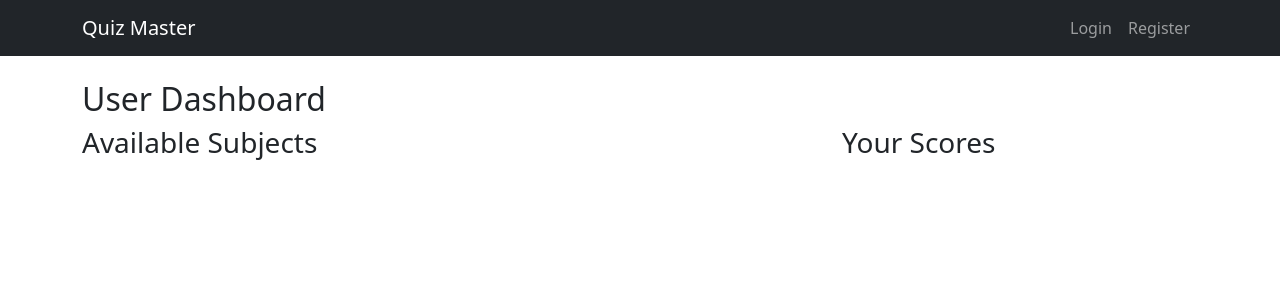
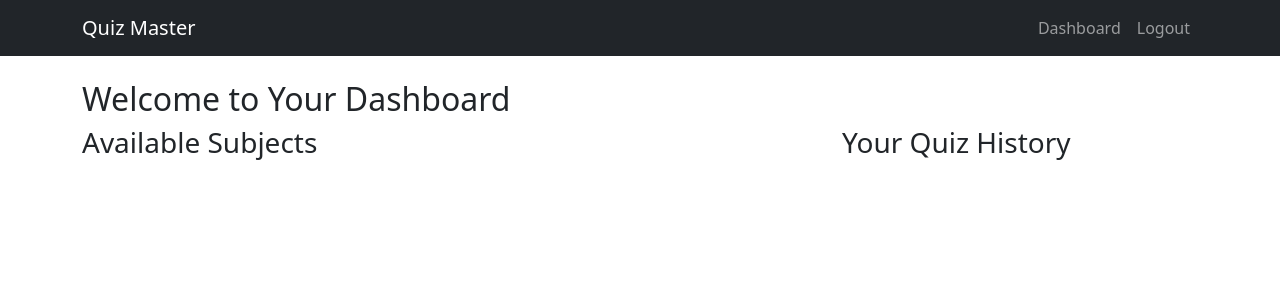
Before and after one commit to 22f1000828/quiz_master_22f1000828, a Flask app: page /user/dashboard in a window 1280 px wide. Shown: the top 300 px of the page. Run offline with Flask 3, Linux system fonts and the light colour scheme; the visitor is signed in with stand-in values (Sample User, id 1).

Commit message:
Assistant checkpoint: Updated templates for user registration and quiz access
Assistant generated file changes:
- templates/index.html: Create base template with navigation
- templates/user/dashboard.html: Update user dashboard to show available quizzes

---

User prompt:

apart form admin all suer are normal that can regsiter and able to see quizes and attempt those make this apge

Replit-Commit-Author: Assistant
Replit-Commit-Session-Id: cef716f4-1709-4f4e-ad39-3f151363bf47

```diff
--- a/templates/index.html
+++ b/templates/index.html
@@ -1,28 +1,22 @@
 
 <!DOCTYPE html>
-<html lang="en">
+<html>
 <head>
-    <meta charset="UTF-8">
-    <meta name="viewport" content="width=device-width, initial-scale=1.0">
     <title>Quiz Master</title>
-    <link href="https://cdn.jsdelivr.net/npm/bootstrap@5.3.0/dist/css/bootstrap.min.css" rel="stylesheet">
+    <link href="https://cdn.jsdelivr.net/npm/bootstrap@5.1.3/dist/css/bootstrap.min.css" rel="stylesheet">
 </head>
 <body>
     <nav class="navbar navbar-expand-lg navbar-dark bg-dark">
         <div class="container">
             <a class="navbar-brand" href="/">Quiz Master</a>
-            <button class="navbar-toggler" type="button" data-bs-toggle="collapse" data-bs-target="#navbarNav">
-                <span class="navbar-toggler-icon"></span>
-            </button>
-            <div class="collapse navbar-collapse" id="navbarNav">
-                <ul class="navbar-nav ms-auto">
-                    <li class="nav-item">
-                        <a class="nav-link" href="/login">Login</a>
-                    </li>
-                    <li class="nav-item">
-                        <a class="nav-link" href="/register">Register</a>
-                    </li>
-                </ul>
+            <div class="navbar-nav ms-auto">
+                {% if session.get('user_id') %}
+                    <a class="nav-link" href="{{ url_for('user_dashboard') }}">Dashboard</a>
+                    <a class="nav-link" href="{{ url_for('logout') }}">Logout</a>
+                {% else %}
+                    <a class="nav-link" href="{{ url_for('login') }}">Login</a>
+                    <a class="nav-link" href="{{ url_for('register') }}">Register</a>
+                {% endif %}
             </div>
         </div>
     </nav>
@@ -38,12 +32,15 @@
 
         {% block content %}
         <div class="jumbotron">
-            <h1 class="display-4">Welcome to Quiz Master</h1>
-            <p class="lead">Test your knowledge with our online quizzes!</p>
+            <h1>Welcome to Quiz Master</h1>
+            <p>Test your knowledge with our interactive quizzes!</p>
+            {% if not session.get('user_id') %}
+                <p>Please login or register to start taking quizzes.</p>
+            {% endif %}
         </div>
         {% endblock %}
     </div>
 
-    <script src="https://cdn.jsdelivr.net/npm/bootstrap@5.3.0/dist/js/bootstrap.bundle.min.js"></script>
+    <script src="https://cdn.jsdelivr.net/npm/bootstrap@5.1.3/dist/js/bootstrap.bundle.min.js"></script>
 </body>
 </html>
--- a/templates/user/dashboard.html
+++ b/templates/user/dashboard.html
@@ -1,29 +1,44 @@
 
 {% extends "index.html" %}
 {% block content %}
-<h2>User Dashboard</h2>
+<h2>Welcome to Your Dashboard</h2>
 
 <div class="row">
     <div class="col-md-8">
         <h3>Available Subjects</h3>
         {% for subject in subjects %}
         <div class="card mb-3">
+            <div class="card-header">
+                <h5>{{ subject.name }}</h5>
+            </div>
             <div class="card-body">
-                <h5 class="card-title">{{ subject.name }}</h5>
-                <p class="card-text">{{ subject.description }}</p>
-                <a href="{{ url_for('subject_detail', subject_id=subject.id) }}" class="btn btn-primary">View Quizzes</a>
+                <p>{{ subject.description }}</p>
+                {% for chapter in subject.chapters %}
+                <div class="card mb-2">
+                    <div class="card-header">{{ chapter.name }}</div>
+                    <div class="card-body">
+                        {% for quiz in chapter.quizzes %}
+                        <div class="mb-2">
+                            <h6>Quiz on {{ quiz.date_of_quiz.strftime('%Y-%m-%d %H:%M') }}</h6>
+                            <p>Duration: {{ quiz.time_duration }} minutes</p>
+                            <a href="{{ url_for('take_quiz', quiz_id=quiz.id) }}" class="btn btn-primary btn-sm">Take Quiz</a>
+                        </div>
+                        {% endfor %}
+                    </div>
+                </div>
+                {% endfor %}
             </div>
         </div>
         {% endfor %}
     </div>
 
     <div class="col-md-4">
-        <h3>Your Scores</h3>
+        <h3>Your Quiz History</h3>
         {% for score in scores %}
         <div class="card mb-2">
             <div class="card-body">
-                <h6 class="card-title">{{ score.quiz.chapter.subject.name }} - {{ score.quiz.chapter.name }}</h6>
-                <p class="card-text">Score: {{ score.score }}</p>
+                <h6>{{ score.quiz.chapter.subject.name }} - {{ score.quiz.chapter.name }}</h6>
+                <p>Score: {{ score.score }}</p>
                 <small>Attempted on: {{ score.attempt_date.strftime('%Y-%m-%d %H:%M') }}</small>
             </div>
         </div>
```
